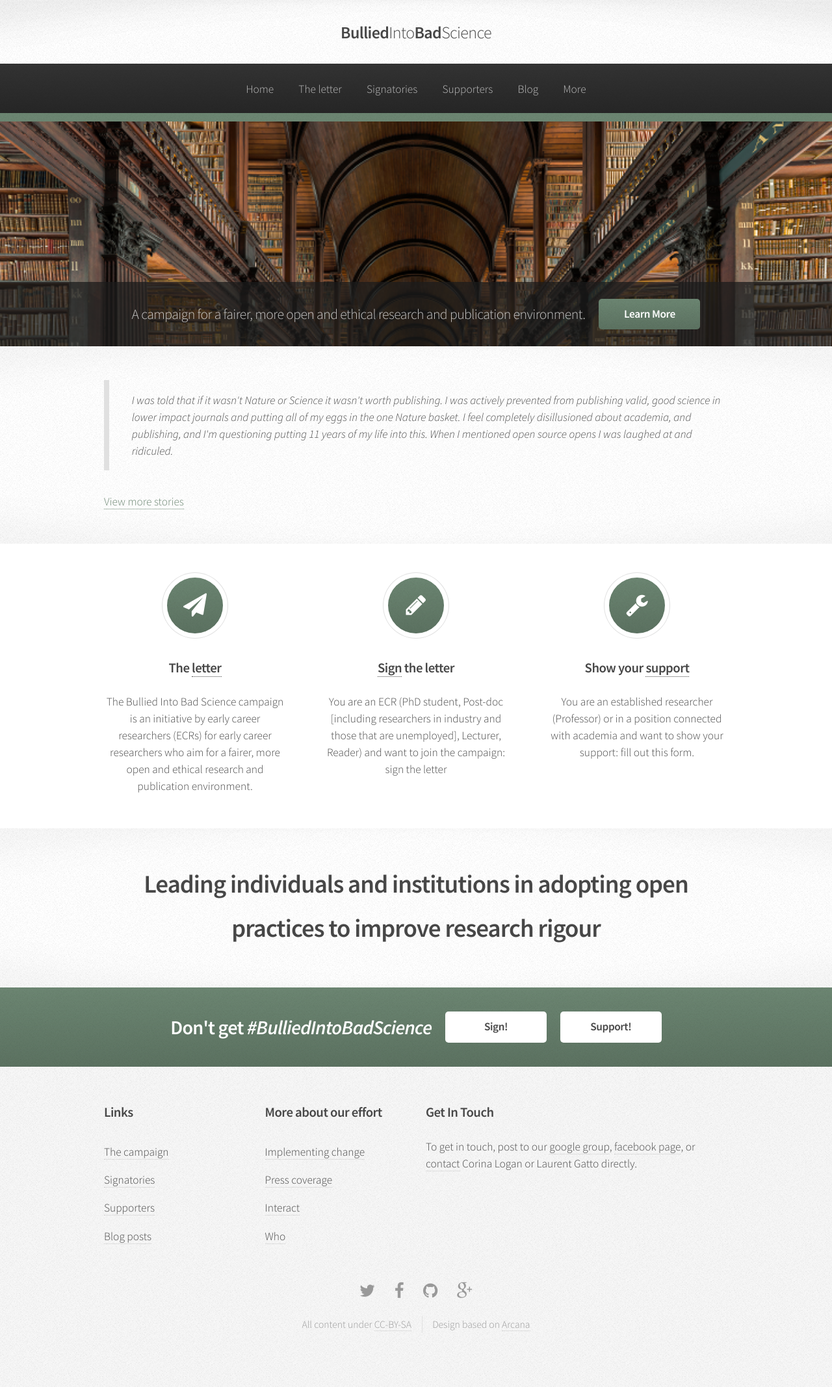
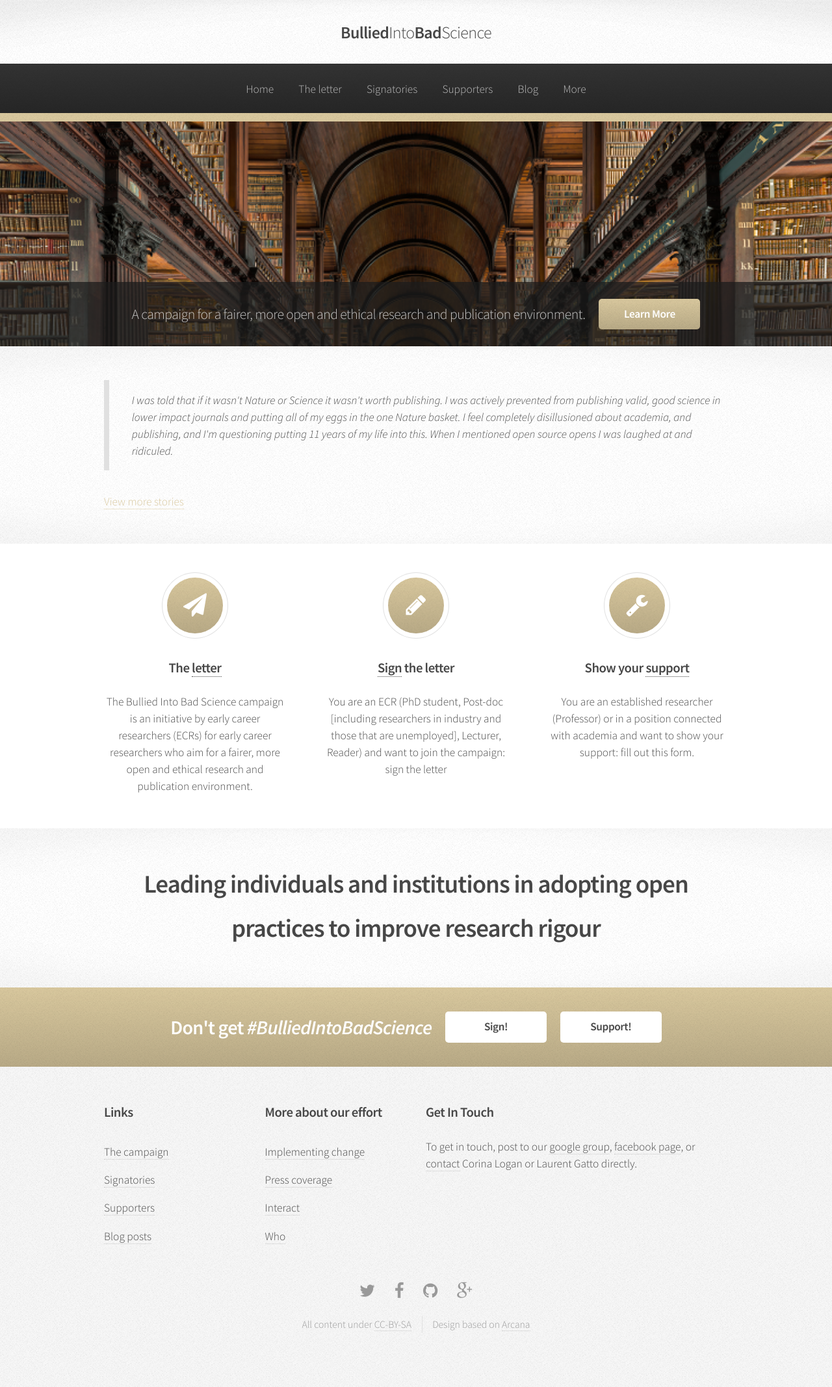
Before and after one commit to BulliedIntoBadScience/BulliedIntoBadScience.org, a Jekyll site: the page built from index.html, in a window 1280 px wide. Shown: the whole page at 65% size. Built offline with Jekyll 4.4.1, drawn with Linux system fonts in a browser that asks for light colours; the list of posts is cut into pages by our own code.

Commit message:
changed green to tan (as in new BIBS logo)

```diff
--- a/assets/css/style.css
+++ b/assets/css/style.css
@@ -41,13 +41,13 @@ a {
     -o-transition: color 0.2s ease-in-out, border-color 0.2s ease-in-out, opacity 0.2s ease-in-out;
     -ms-transition: color 0.2s ease-in-out, border-color 0.2s ease-in-out, opacity 0.2s ease-in-out;
     transition: color 0.2s ease-in-out, border-color 0.2s ease-in-out, opacity 0.2s ease-in-out;
-    color: #6c8672;
+    color: #D9C89E;
     text-decoration: none;
     border-bottom: dotted 1px;
 }
 
 a:hover {
-    color: #6c8672;
+    color: #D9C89E;
     border-bottom-color: transparent;
 }
 
@@ -188,7 +188,7 @@ input[type="text"]:focus,
 input[type="password"]:focus,
 input[type="email"]:focus,
 textarea:focus {
-    border-color: #6c8672;
+    border-color: #D9C89E;
 }
 
 input[type="text"],
@@ -297,7 +297,7 @@ label {
 .icon.major {
     text-align: center;
     cursor: default;
-    background-color: #6c8672; /* change icon colour here */
+    background-color: #D9C89E; /* change icon colour here */
     background-image: -moz-linear-gradient(top, rgba(0,0,0,0), rgba(0,0,0,0.15)), url("images/bg01.png");
     background-image: -webkit-linear-gradient(top, rgba(0,0,0,0), rgba(0,0,0,0.15)), url("images/bg01.png");
     background-image: -o-linear-gradient(top, rgba(0,0,0,0), rgba(0,0,0,0.15)), url("images/bg01.png");
@@ -449,7 +449,7 @@ input[type="button"],
     -o-transition: background-color 0.2s ease-in-out, color 0.2s ease-in-out, box-shadow 0.2s ease-in-out;
     -ms-transition: background-color 0.2s ease-in-out, color 0.2s ease-in-out, box-shadow 0.2s ease-in-out;
     transition: background-color 0.2s ease-in-out, color 0.2s ease-in-out, box-shadow 0.2s ease-in-out;
-    background-color: #6c8672; /* Change button background colours here */
+    background-color: #D9C89E; /* Change button background colours here */
     background-image: -moz-linear-gradient(top, rgba(0,0,0,0), rgba(0,0,0,0.15)), url("images/bg01.png");
     background-image: -webkit-linear-gradient(top, rgba(0,0,0,0), rgba(0,0,0,0.15)), url("images/bg01.png");
     background-image: -o-linear-gradient(top, rgba(0,0,0,0), rgba(0,0,0,0.15)), url("images/bg01.png");
@@ -597,7 +597,7 @@ input[type="button"].small,
     display: block;
     width: 100%;
     height: 0.75em;
-    background-color: #6c8672; /* Colour of line under the navigation bar */
+    background-color: #D9C89E; /* Colour of line under the navigation bar (was 6c8672) */
     background-image: url("images/bg01.png");
 }
 
@@ -645,7 +645,7 @@ input[type="button"].small,
     bottom: -0.5em;
     left: 50%;
     margin-left: -0.375em;
-    background-color: #6c8672;
+    background-color: #D9C89E;
     background-image: url("images/bg01.png");
 }
 
@@ -765,7 +765,7 @@ input[type="button"].small,
 }
 
 .wrapper.style3 {
-    background-color: #6c8672;
+    background-color: #D9C89E;
     background-image: -moz-linear-gradient(top, rgba(0,0,0,0), rgba(0,0,0,0.15)), url("images/bg01.png");
     background-image: -webkit-linear-gradient(top, rgba(0,0,0,0), rgba(0,0,0,0.15)), url("images/bg01.png");
     background-image: -o-linear-gradient(top, rgba(0,0,0,0), rgba(0,0,0,0.15)), url("images/bg01.png");
@@ -780,7 +780,7 @@ input[type="button"].small,
 }
 
 .wrapper.style3 .button:hover {
-    color: #6c8672 !important;
+    color: #D9C89E !important;
 }
 
 /* CTA */
@@ -813,7 +813,7 @@ input[type="button"].small,
 }
 
 #footer a:hover {
-    color: #6c8672;
+    color: #D9C89E;
     border-bottom-color: transparent;
 }
 
```
